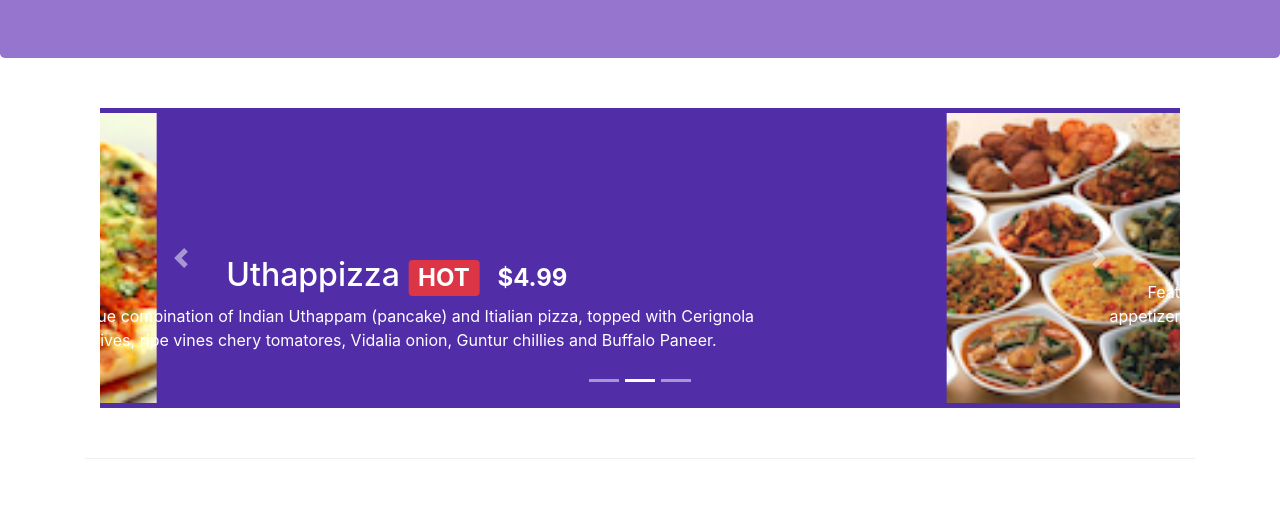
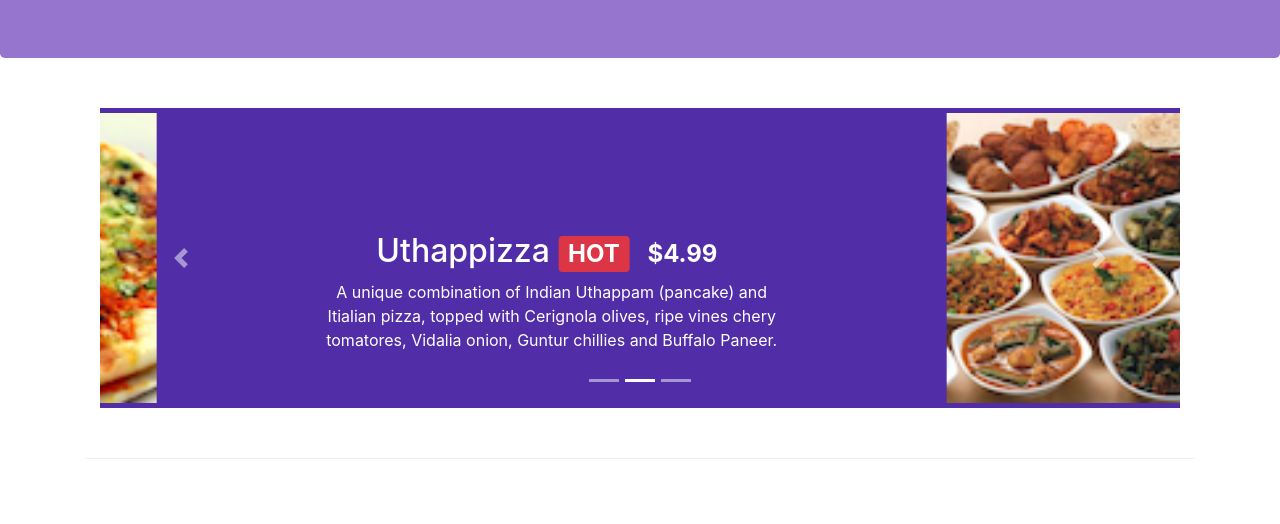
Before and after one commit to MichaelWHamilton/conFusion1, a website: page index.html in a window 1280 px wide. Shown: the part 276-800 px from the top of the page. Drawn offline with nearby package versions, Linux system fonts and the light colour scheme.

Commit message:
assignmnet 3 last push

```diff
--- a/css/styles.css
+++ b/css/styles.css
@@ -91,3 +91,7 @@ html{
     border-left: 5px solid #512DA8;
     border-bottom: 5px solid #512DA8;
 }
+
+.carousel-caption{
+    margin-left:300px;
+}
```
